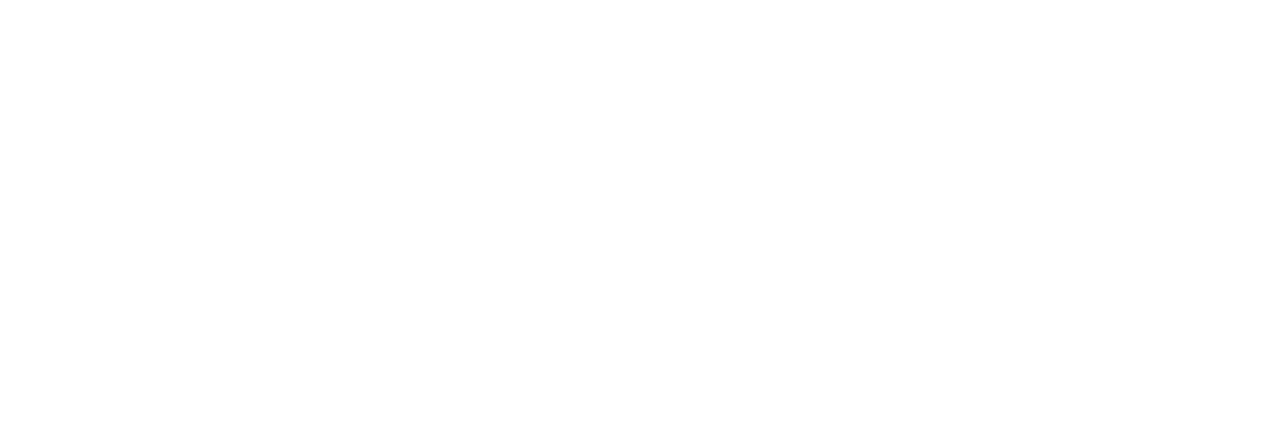
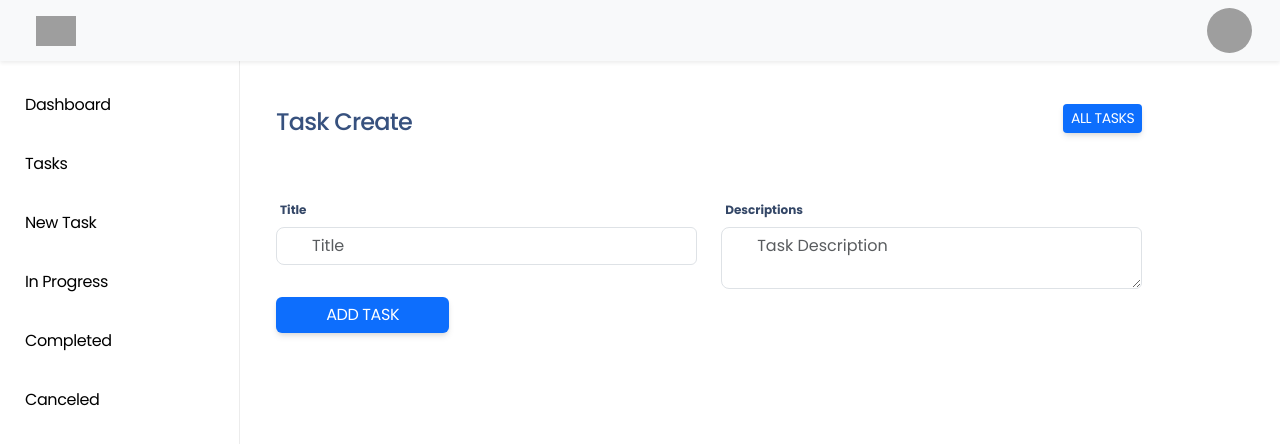
Before and after one commit to shafiul-isla710/task-manager-frontend, a Vue app: page /TaskCreate in a window 1280 px wide. Before the commit this address had no page. Shown: the top 444 px of the page. Built offline with nearby package versions, Linux system fonts and the light colour scheme; grey boxes are pictures that could not be loaded.

Commit message:
Task list and task create done

```diff
--- a/package.json
+++ b/package.json
@@ -17,7 +17,8 @@
     "cogo-toast": "^4.2.3",
     "pinia": "^3.0.3",
     "vue": "^3.5.22",
-    "vue-router": "^4.5.1"
+    "vue-router": "^4.5.1",
+    "vue3-easy-data-table": "^1.5.47"
   },
   "devDependencies": {
     "@vitejs/plugin-vue": "^6.0.1",
--- a/src/layout/MasterLayout.vue
+++ b/src/layout/MasterLayout.vue
@@ -59,10 +59,10 @@ import useStore from "@/store/authStore.js";
       <i class="bi bi-speedometer2 side-bar-item-icon"></i>
       <span>Dashboard</span>
     </a>
-    <a  class="side-bar-item mt-2 text-black">
+    <router-link :to="{name:'TaskList'}"  class="side-bar-item mt-2 text-black">
       <i class="bi bi-pencil-square side-bar-item-icon"></i>
       <span>Tasks</span>
-    </a>
+    </router-link>
     <a href="/All" class="side-bar-item mt-2 text-black">
       <i class="bi bi-list-ul side-bar-item-icon"></i>
       <span>New Task</span>
--- a/src/main.js
+++ b/src/main.js
@@ -2,13 +2,16 @@
 // import 'bootstrap/dist/css/bootstrap.css'
 // import 'bootstrap/dist/js/bootstrap.min.js'
 import './style.css'
+import Vue3EasyDataTable from 'vue3-easy-data-table'
+import 'vue3-easy-data-table/dist/style.css'
 
 import { createApp } from 'vue'
 import App from './App.vue'
 import router from "@/router.js";
 import {createPinia} from "pinia";
-const pinia = createPinia()
-const app = createApp(App)
+const pinia = createPinia();
+const app = createApp(App);
+app.component('EasyDataTable', Vue3EasyDataTable);
 app.use(pinia)
 app.use(router)
 app.mount('#app')
--- /dev/null
+++ b/src/pages/TaskCreate.vue
@@ -0,0 +1,72 @@
+<script setup>
+import {ref} from "vue";
+import taskStore from "@/store/taskStore.js";
+import {useRouter} from "vue-router";
+
+const router = useRouter()
+
+const title = ref()
+const description = ref()
+const createTask = async () => {
+  const result = await taskStore().createTask({
+    title: title.value,
+    description: description.value,
+  })
+  if(result){
+    setTimeout(()=>{
+      router.push('/TaskList')
+    },1000)
+  }
+}
+
+</script>
+
+<template>
+  <div  class="content">
+    <div class="container">
+      <div class="row justify-content-center">
+        <div class="col-md-12">
+          <div class="w-90 p-4">
+            <div class="d-flex justify-content-between align-items-center">
+              <h4>Task Create</h4>
+              <RouterLink :to="{ name: 'TaskList'}" class="btn btn-sm btn-primary">All Tasks</RouterLink>
+            </div>
+          </div>
+          <div class="w-90 p-4">
+            <form class="">
+              <div class="row justify-content-center">
+                <div class="col-md-6 mb-3">
+                  <label for="title">Title</label>
+                  <input
+                      placeholder="Title"
+                      class="form-control animated fadeInUp"
+                      type="text"
+                      name="title"
+                      v-model="title"
+                  />
+                </div>
+                <div class="col-md-6">
+                  <label for="description">Descriptions</label>
+                <textarea
+                    placeholder="Task Description"
+                    class="form-control"
+                    name="description"
+                    v-model="description"
+                >
+                </textarea>
+                </div>
+              </div>
+              <button @click.prevent="createTask" class="btn w-20 mt-2 animated fadeInUp float-start btn-primary">
+                Add Task
+              </button>
+            </form>
+          </div>
+        </div>
+      </div>
+    </div>
+  </div>
+</template>
+
+<style scoped>
+
+</style>
--- /dev/null
+++ b/src/pages/TaskList.vue
@@ -0,0 +1,60 @@
+<script setup>
+import {onMounted, ref} from "vue";
+import taskStore from "@/store/taskStore.js";
+
+
+const tasks = ref([]);
+
+const taskList = async () =>{
+   const result = await taskStore().fetchTasks();
+   tasks.value = result
+  console.log(result)
+}
+
+onMounted(taskList);
+
+</script>
+
+<template>
+  <div  class="content">
+    <div class="container">
+      <div class="row justify-content-center">
+        <div class="col-md-12">
+          <div class=" w-90 p-4">
+            <div class=" d-flex justify-content-between align-items-center">
+              <h4>Task List</h4>
+              <RouterLink :to="{ name:'TaskCreate' }" class="btn btn-sm btn-primary">Add New</RouterLink>
+            </div>
+          </div>
+
+          <table class="table table-striped">
+            <thead>
+            <tr>
+              <th>Title</th>
+              <th>Description</th>
+              <th>Action</th>
+            </tr>
+            </thead>
+            <tbody>
+              <tr v-for="task in tasks" :key="task.id">
+                <td>{{ task.title }}</td>
+                <td>{{ task.description }}</td>
+                <td class="text-right d-flex flex-row gap-3">
+                  <router-link  class="bg-success text-white p-2 border-0 rounded">Edit</router-link>
+                  <span class="bg-danger text-white p-2 border-0 rounded">Delete</span>
+                </td>
+              </tr>
+            </tbody>
+          </table>
+        </div>
+      </div>
+    </div>
+  </div>
+</template>
+
+<style scoped>
+.customize-table {
+  border-radius: 8px;
+  box-shadow: 0 2px 8px #ddd;
+}
+</style>
--- a/src/router.js
+++ b/src/router.js
@@ -5,6 +5,8 @@ import HomePage from "@/pages/HomePage.vue";
 import LoginPage from "@/pages/LoginPage.vue";
 import MasterLayout from "@/layout/MasterLayout.vue";
 import Dashboard from "@/pages/Dashboard.vue";
+import TaskList from "@/pages/TaskList.vue";
+import TaskCreate from "@/pages/TaskCreate.vue";
 
 const routes = [
     {
@@ -31,6 +33,18 @@ const routes = [
                 name:'dashboard',
                 component:Dashboard,
                 meta: { requiresAuth: true },
+            },
+            {
+                path:'/TaskList',
+                name:'TaskList',
+                component:TaskList,
+                meta: { requiresAuth: true },
+            },
+            {
+                path:'/TaskCreate',
+                name:'TaskCreate',
+                component:TaskCreate,
+                meta: { requiresAuth: true },
             }
         ]
     }
--- /dev/null
+++ b/src/store/taskStore.js
@@ -0,0 +1,50 @@
+import {ref} from "vue";
+import axiosClient from "@/services/axiosClient.js";
+import {defineStore} from "pinia";
+
+import cogoToast from "cogo-toast";
+import {useRoute, useRouter} from "vue-router";
+
+const taskStore = defineStore('taskStore', ()=>{
+
+    async function fetchTasks() {
+        try{
+            const res = await axiosClient.get("/tasks");
+            return res.data.data ? res.data.data : [];
+
+        }
+        catch(error) {
+            cogoToast.error('Something went wrong',{
+                position:"top-right",
+                size:"small",
+            });
+            return false;
+        }
+    }
+
+    async function createTask(credentials) {
+        try{
+            const res = await axiosClient.post("/tasks",credentials )
+
+            cogoToast.success(res.data.message,{
+                position:"top-right",
+                size:"small",
+            });
+            return true;
+        }
+        catch(error){
+            cogoToast.error('Something went wrong',{
+                position:"top-right",
+                size:"small",
+            })
+            return false;
+        }
+    }
+
+    return {
+        fetchTasks,
+        createTask,
+    }
+})
+
+export default taskStore;
```
Also changed, not shown: 1 other file (tests, documents, lock files or other folders).
